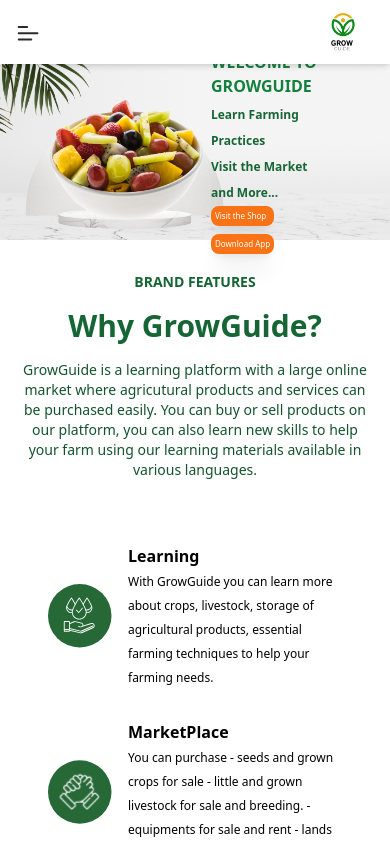
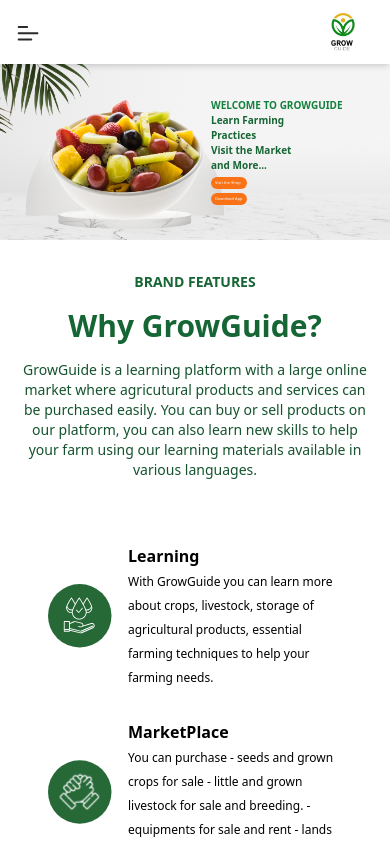
Before and after one commit to xiansakana/growguide, a React (Create React App) app: page / in a window 390 px wide. Shown: the top 844 px of the page. Built offline with nearby package versions, Linux system fonts and the light colour scheme.

Commit message:
update hero section

```diff
--- a/src/components/homepage/Hero.tsx
+++ b/src/components/homepage/Hero.tsx
@@ -10,20 +10,22 @@
         id="#home"
         className="absolute left-1/2 pl-4 sm:pl-12 lg:pl-16 h-full w-1/2 top-0 p-4 flex flex-col justify-center items-start sm:gap-y-1 md:gap-y-2 lg:gap-y-12"
       >
-        <div className="font-bold text-left text-black text-[12px] sm:text-xl md:text-2xl lg:text-5xl flex flex-col gap-y-2">
-          <span className="text-base text-green-700">WELCOME TO GROWGUIDE</span>
+        <div className="font-bold text-left text-black text-[10px] sm:text-xl md:text-2xl lg:text-5xl flex flex-col md:gap-y-2">
+          <span className="sm:text-sm text-green-700">
+            WELCOME TO GROWGUIDE
+          </span>
           <span className="text-green-800">Learn Farming</span>
           <span className="text-green-800">Practices</span>
           <span className="text-green-800">Visit the Market</span>
           <span className="text-green-800">and More...</span>
         </div>
         <div className="flex md:flex-row flex-col flex-wrap md:gap-4 gap-1">
-          <button className="flex mt-1 px-1 sm:px-4 md:px-8 lg:px-16 py-1 sm:py-2 lg:py-4 bg-orange-500 text-white rounded-lg shadow-xl hover:bg-green-600 transition-colors ">
-            <p className="text-[8px] md:text-sm lg:text-base">Visit the Shop</p>
+          <button className="flex mt-1 px-1 sm:px-4 md:px-8 lg:px-16 py-[3px] sm:py-2 lg:py-4 bg-orange-500 text-white rounded-lg shadow-xl hover:bg-green-600 transition-colors ">
+            <p className="text-[4px] md:text-sm lg:text-base">Visit the Shop</p>
           </button>
-          <button className="flex mt-1 px-1 sm:px-4 md:px-8 lg:px-16 py-1 sm:py-2 lg:py-4 bg-orange-500 text-white rounded-lg shadow-xl hover:bg-green-600 transition-colors ">
+          <button className="flex  px-1 sm:px-4 md:px-8 lg:px-16 py-[3px] sm:py-2 lg:py-4 bg-orange-500 text-white rounded-lg shadow-xl hover:bg-green-600 transition-colors ">
             <a href="#download">
-              <p className="text-[8px] md:text-sm lg:text-medium">
+              <p className="text-[4px] md:text-sm lg:text-medium">
                 Download App
               </p>
             </a>
```
